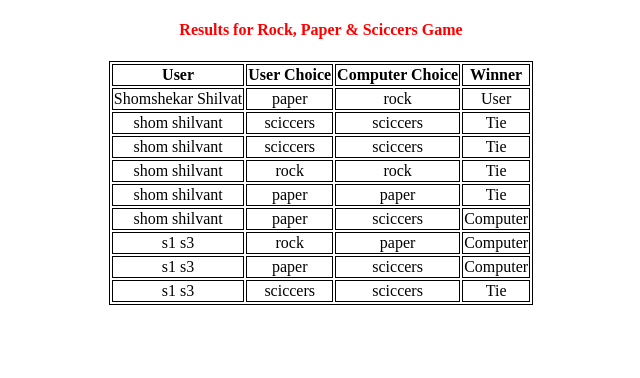
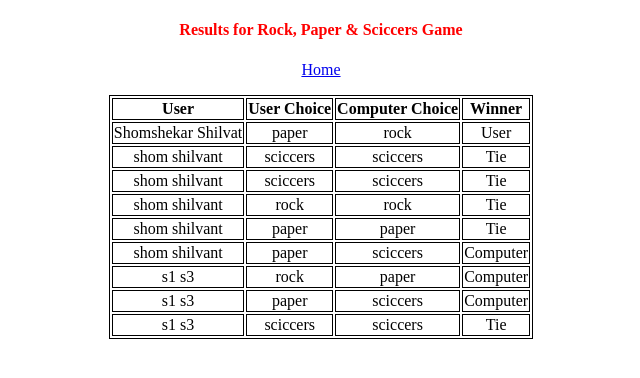
Before and after one commit to shomshekar/rock_paper_scissors_game, a Django app: page /result-page/ in a window 1280 px wide. Shown: the top 378 px of the page, without its empty margins (319-959 px from the left). Run offline with Django 5.2, Linux system fonts and the light colour scheme; data comes from the database, SQL or seed files in the repository; both versions use the stored data as it was after the commit.

Commit message:
error resolved

```diff
--- a/members/templates/all_result.html
+++ b/members/templates/all_result.html
@@ -10,6 +10,7 @@
     <body>
         <h4 style="text-align:center; color:red;" >Results for Rock, Paper & Sciccers Game </h4>
         <div style="text-align: center;">
+            <p><a href="/" class="btn btn-secondary">Home</a></p>
             {% if all_result %}
             <table>
                 <tr>
--- a/members/views.py
+++ b/members/views.py
@@ -10,6 +10,7 @@ import random
 choice_list = ['rock', 'paper', 'sciccers']
 
 def winner(user_action, computer_action):
+    data = {}
     if user_action == computer_action:
         data = {
             'winner' : 'Tie',
```
Also changed, not shown: db.sqlite3.
